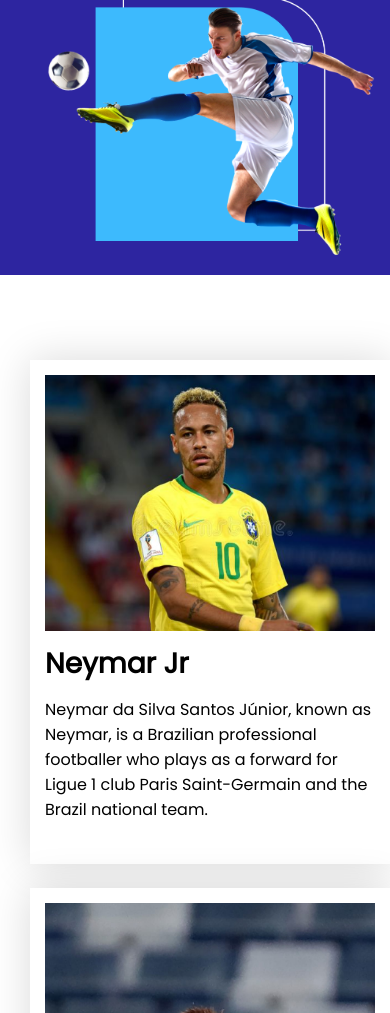
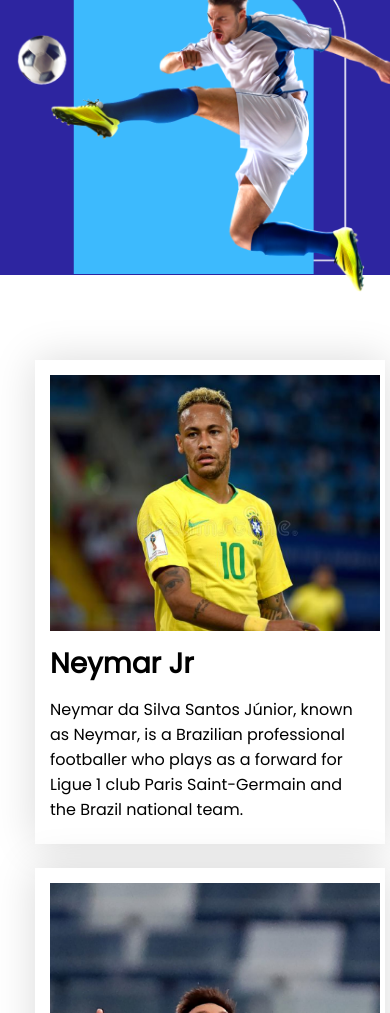
Before and after one commit to nmso2/responsive-football, a plain HTML site: page index.html in a window 390 px wide. Shown: the part 432-1445 px from the top of the page. Drawn offline with Linux system fonts and the light colour scheme.

Commit message:
responsive

```diff
--- a/styles/style.css
+++ b/styles/style.css
@@ -325,8 +325,8 @@ hr {
         padding: 16px;
     }
     .banner-image img{
-        width: 329px;
-        height: 259.17px;
+        width: 100%;
+        height: 100%;
     }
     .banner:hover img{
         transform: scale(1);
@@ -349,8 +349,8 @@ hr {
     }
 
     .player{
-        width: 330px;
-        height: 474px;
+        width: 320px;
+        height: 454px;
         padding-left: 15px;
         background: #FFFFFF;
         box-shadow: 0px 0px 40px rgba(0, 0, 0, 0.15);
```
